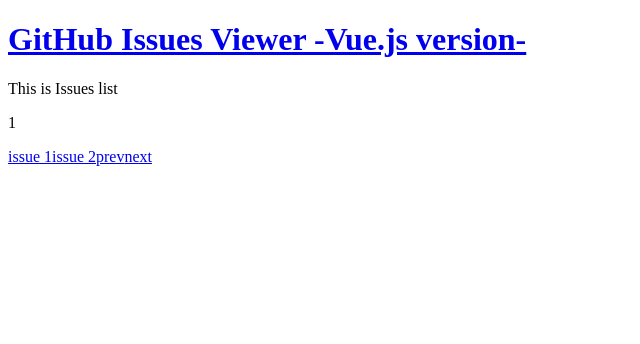
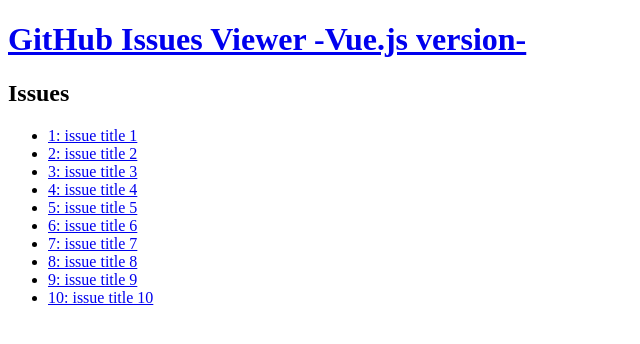
Before and after one commit to kawarimidoll/github-issues-vuer, a Vue app: page /issues in a window 1280 px wide. Shown: the top 344 px of the page, without its empty margins (0-640 px from the left). Built offline with nearby package versions, Linux system fonts and the light colour scheme.

Commit message:
add dummy data

```diff
--- a/src/views/Issue.vue
+++ b/src/views/Issue.vue
@@ -1,18 +1,32 @@
 <template>
   <div>
-    <div v-if="loading">loading...</div>
+    <div v-if="loading">loading issue {{ number }}...</div>
+    <div v-else-if="!issue || !issue.id">issue not found</div>
     <div v-else>
-      <h2>
-      {{ issue.title }}
-      </h2>
-      <div>{{issue.body}}</div>
+      <h2>{{ issue.number }}: {{ issue.title }}</h2>
+      <div className="text-right mr-2">
+        <!-- <Link :to="issue.html_url">view in GitHub</Link> -->
+      </div>
+      <hr />
+      {{ issue.body }}
     </div>
-    <router-link :to="prev">prev</router-link>
-    <router-link :to="next">next</router-link>
   </div>
 </template>
 
 <script>
+const issues = [
+  { id: 1, number: 1, title: "issue title 1", body: "issue body 1" },
+  { id: 2, number: 2, title: "issue title 2", body: "issue body 2" },
+  { id: 3, number: 3, title: "issue title 3", body: "issue body 3" },
+  { id: 4, number: 4, title: "issue title 4", body: "issue body 4" },
+  { id: 5, number: 5, title: "issue title 5", body: "issue body 5" },
+  { id: 6, number: 6, title: "issue title 6", body: "issue body 6" },
+  { id: 7, number: 7, title: "issue title 7", body: "issue body 7" },
+  { id: 8, number: 8, title: "issue title 8", body: "issue body 8" },
+  { id: 9, number: 9, title: "issue title 9", body: "issue body 9" },
+  { id: 10, number: 10, title: "issue title 10", body: "issue body 10" },
+];
+
 export default {
   props: ["number"],
   data: function () {
@@ -36,9 +50,7 @@
   methods: {
     fetchData() {
       this.loading = true;
-      this.issue.number = this.number;
-      this.issue.title = `title ${this.number}`
-      this.issue.body = `body ${this.number}`
+      this.issue = issues[Number(this.number)];
       this.loading = false;
     },
   },
--- a/src/views/Issues.vue
+++ b/src/views/Issues.vue
@@ -1,11 +1,20 @@
 <template>
   <div>
-    <p>This is Issues list</p>
-    <p>{{ page }}</p>
-    <router-link to="/issues/1">issue 1</router-link>
-    <router-link to="/issues/2">issue 2</router-link>
-    <router-link :to="prev">prev</router-link>
-    <router-link :to="next">next</router-link>
+    <h2>Issues</h2>
+    <div>
+      <div v-if="loading">loading issues list...</div>
+      <div v-else-if="!issues[0]">issues not found</div>
+      <div v-else>
+        <ul>
+          <li v-for="issue in issues" :key="issue.id">
+            <router-link :to="`/issues/${issue.number}`">
+              {{ issue.number }}: {{ issue.title }}
+            </router-link>
+          </li>
+        </ul>
+        <!-- <Pager :current="page" :max="maxPage" :getPath="getPath" /> -->
+      </div>
+    </div>
   </div>
 </template>
 
@@ -40,6 +49,18 @@
       this.loading = true;
       this.page = this.$route.query.page || "1";
       console.log("fetch!", `${API_URL}${this.page}`);
+      this.issues = [
+        { id: 1, number: 1, title: "issue title 1", body: "issue body 1" },
+        { id: 2, number: 2, title: "issue title 2", body: "issue body 2" },
+        { id: 3, number: 3, title: "issue title 3", body: "issue body 3" },
+        { id: 4, number: 4, title: "issue title 4", body: "issue body 4" },
+        { id: 5, number: 5, title: "issue title 5", body: "issue body 5" },
+        { id: 6, number: 6, title: "issue title 6", body: "issue body 6" },
+        { id: 7, number: 7, title: "issue title 7", body: "issue body 7" },
+        { id: 8, number: 8, title: "issue title 8", body: "issue body 8" },
+        { id: 9, number: 9, title: "issue title 9", body: "issue body 9" },
+        { id: 10, number: 10, title: "issue title 10", body: "issue body 10" },
+      ];
       this.loading = false;
     },
   },
```
